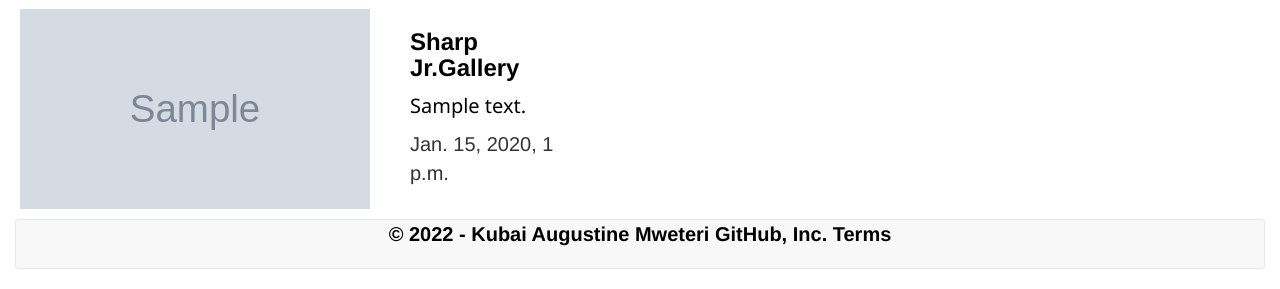
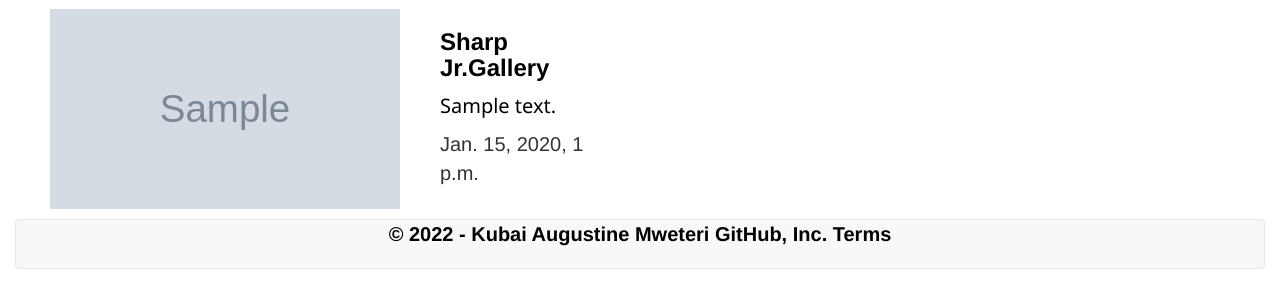
Before and after one commit to Teri11/My-Gallery, a Django app: page / in a window 1280 px wide; the page is wider, and only the part inside the window is pictured. Shown: the part 586-875 px from the top of that part. Run offline with Django 4.2, Linux system fonts and the light colour scheme; tables that the repository leaves empty hold one stand-in row (values such as "Sample post"); grey boxes marked "Sample" are stand-in pictures; some libraries are stand-ins or nearby versions.

Commit message:
added inline styling

```diff
--- a/mypic/templates/index.html
+++ b/mypic/templates/index.html
@@ -27,7 +27,7 @@
 
   <div class="pic">
     {% for picture in picture %}
-  <div class="card mb-3" style="max-width: 540px;margin:1rem;margin-left:2rem;">
+  <div class="card mb-3" style="max-width: 540px;margin:1rem;margin-left:5rem;">
     <div class="row g-0">
       <div class="col-md-4">
         <img style="height: 20rem;width: 35rem;" src="{{picture.image.url}}" class="img-fluid rounded-start" alt="...">
@@ -36,7 +36,8 @@
         <div class="card-body">
           <h3 style="color: black;margin-left:20rem" class="card-title"><strong>Sharp Jr.Gallery</strong></h3>
           <p  style="color: black;margin-left:20rem;font-family:'Segoe UI', Tahoma, Geneva, Verdana, sans-serif">{{picture.description }}</p>
-          <p style="margin-left:20rem" style="font-size: small;color:black">{{ picture.date }}</p>
+          <p style="margin-left:20rem" style="font-size: 2px;color:black">{{ picture.date }}</p>
+
         </div>
       </div>
     </div>
```
